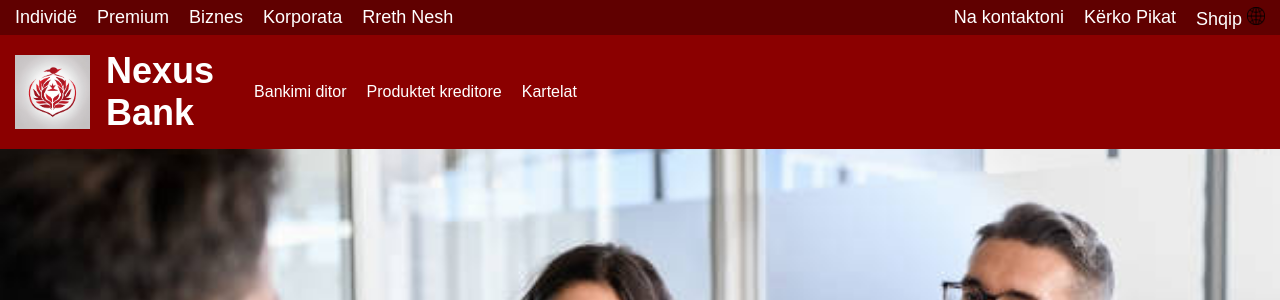
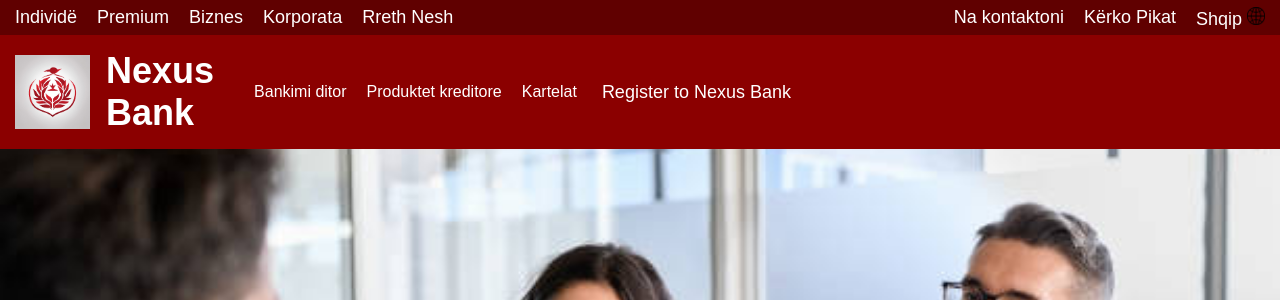
Before and after one commit to LeonBUBT/Projekti, a PHP site: page / in a window 1280 px wide. Shown: the top 300 px of the page. Run offline with PHP 8.4, Linux system fonts and the light colour scheme.

Commit message:
git link

```diff
--- /dev/null
+++ b/Github.txt
@@ -0,0 +1 @@
+https://github.com/LeonBUBT/Projekti
--- a/index.html
+++ b/index.html
@@ -27,6 +27,7 @@
     <!-- ==================== header ================================= -->
 
     <div id="header">
+
         <img id="header-img" src="images/logo.png" alt="Nexus Logo" width="75px">
         <ul id="header-ul1">
             <li><h1>Nexus</h1></li>
@@ -38,6 +39,10 @@
             <li>Produktet kreditore</li>
             <li>Kartelat</li>
         </ul>
+
+        <div id="login">
+            <p>Register to Nexus Bank</p>
+        </div>
     </div>
 
     <!-- --------------------------------------------------------------------------------------------------------------------- -->
--- a/style.css
+++ b/style.css
@@ -44,6 +44,7 @@ body {
     display: flex;
     font-size: large;
     align-items: center;
+    /* justify-content:flex-end; */
 }
 
 #header-ul1,#header-ul2,#header-img{
@@ -70,6 +71,10 @@ body {
     border-radius: 15px;
 }
 
+#login{
+    justify-content:;
+    flex-wrap: nowrap;
+}
 
 /* ------------------------------------------------------------------------------------------------------------------------------------- */
 
```
